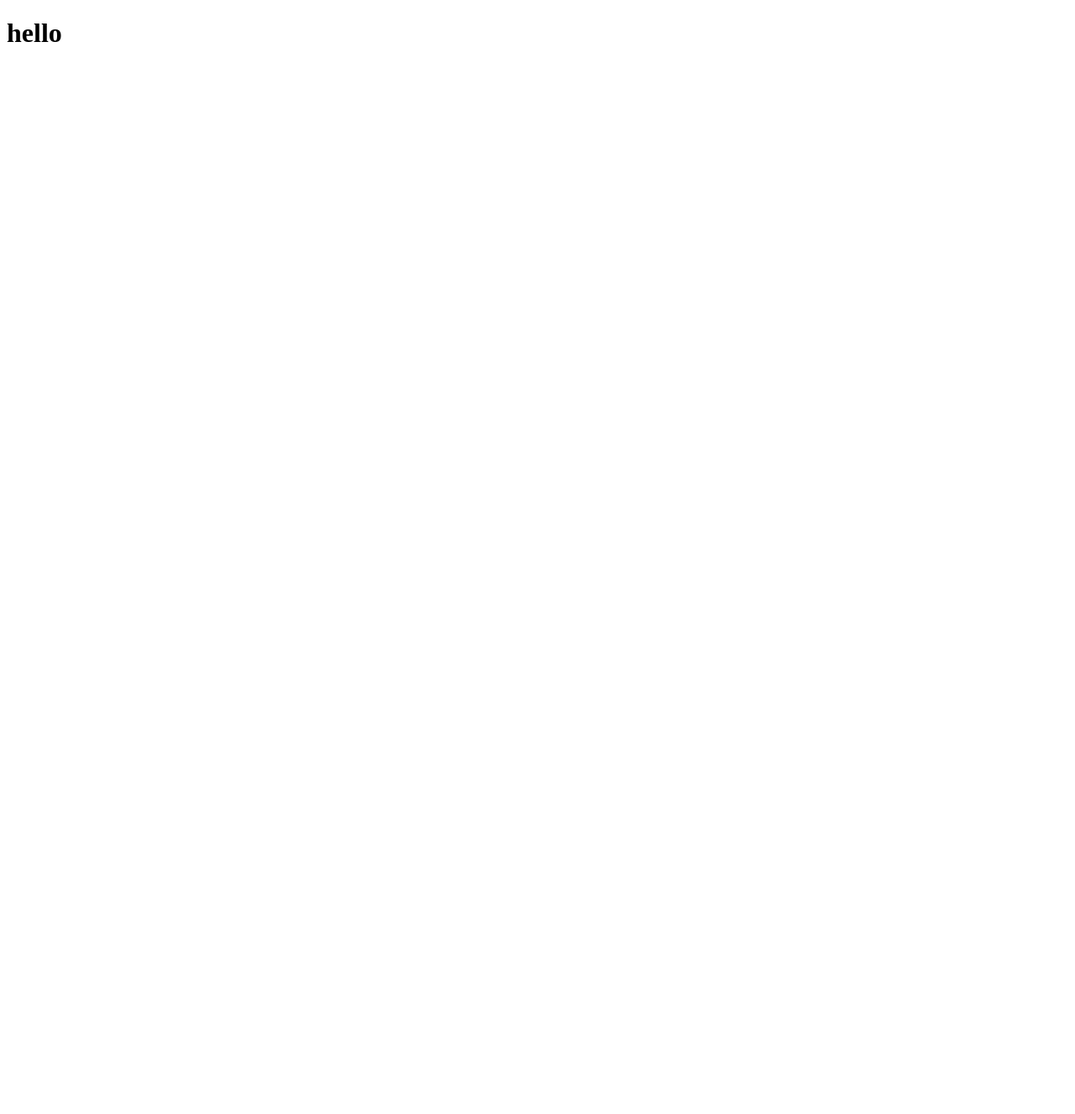
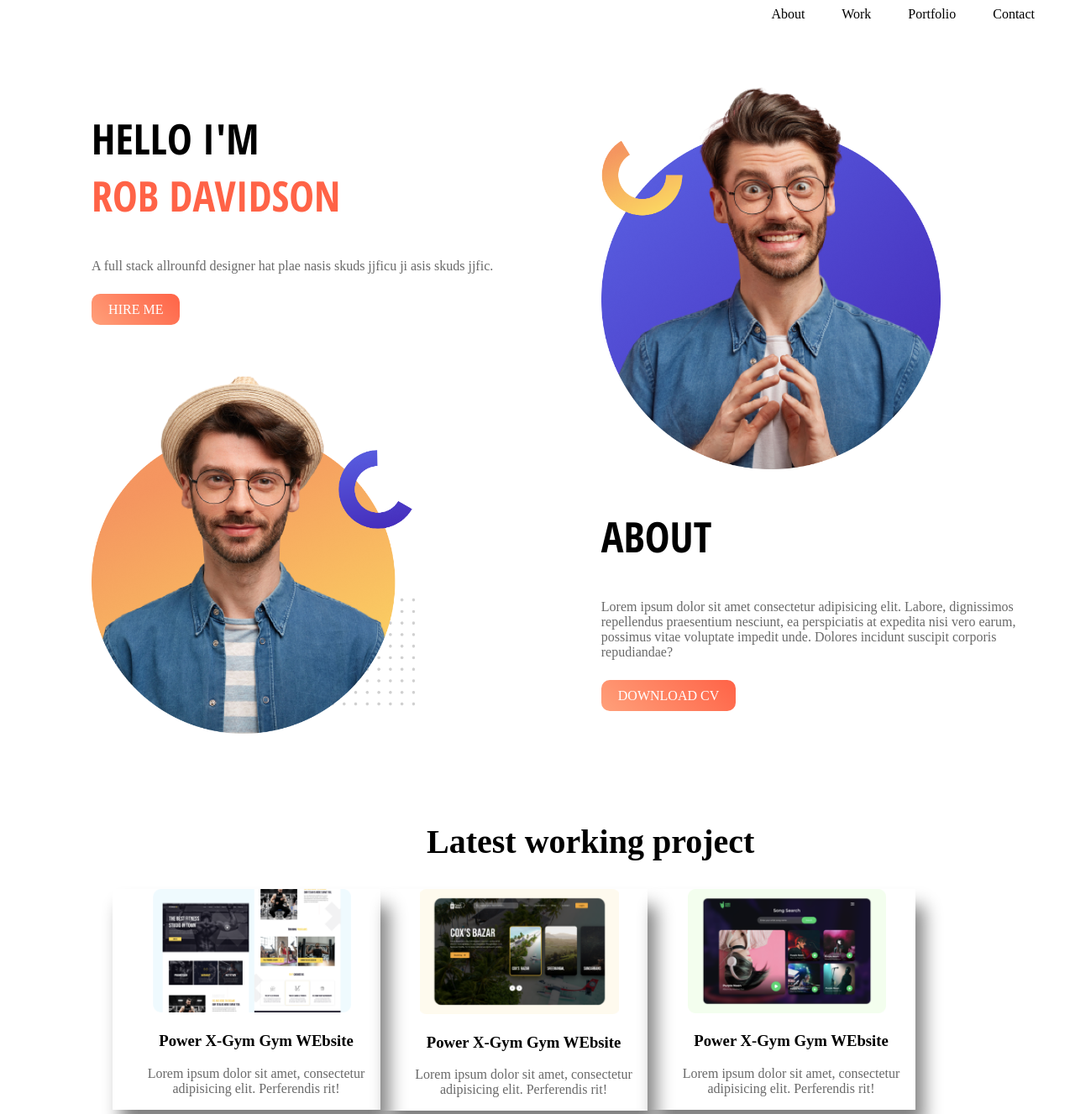
Before and after one commit to sayeedreza99/personal.website, a plain HTML site: page index.html in a window 1280 px wide. Shown: the top 1327 px of the page at 84% size. Before the commit the page ends 800 px from the top, so only its background shows below. Drawn offline with Linux system fonts and the light colour scheme.

Commit message:
complete

```diff
--- a/index.html
+++ b/index.html
@@ -6,8 +6,86 @@
     <meta name="viewport" content="width=device-width, initial-scale=1.0" />
     <title>Document</title>
     <link rel="stylesheet" href="style.css" />
+    <link
+      href="https://fonts.googleapis.com/css2?family=Open+Sans+Condensed:wght@700&family=Oswald&family=Poppins&family=Readex+Pro&display=swap"
+      rel="stylesheet"
+    />
   </head>
   <body>
-    <h1>hello</h1>
+    <header>
+      <nav>
+        <a name="About" href="">About</a>
+        <a name="Work" href="">Work</a>
+        <a name="Portfolio" href="">Portfolio</a>
+        <a href="">Contact</a>
+      </nav>
+    </header>
+    <section class="first-section">
+      <div class="first-part half-width">
+        <div class="hello">
+          <h1>
+            HELLO I'M <br />
+            <span class="orange-highlight">ROB DAVIDSON</span>
+          </h1>
+          <p>
+            A full stack allrounfd designer hat plae nasis skuds jjficu ji asis
+            skuds jjfic.
+          </p>
+          <br />
+          <a class="link-button" href="http://" target="_blank">HIRE ME</a>
+        </div>
+        <div>
+          <img class="image" src="images/do not use this pic2.png" alt="" />
+        </div>
+      </div>
+      <div class="half-width">
+        <div>
+          <img class="image" src="images/do not use this pic.png" alt="" />
+        </div>
+        <div class="about">
+          <h1>ABOUT</h1>
+          <p>
+            Lorem ipsum dolor sit amet consectetur adipisicing elit. Labore,
+            dignissimos repellendus praesentium nesciunt, ea perspiciatis at
+            expedita nisi vero earum, possimus vitae voluptate impedit unde.
+            Dolores incidunt suscipit corporis repudiandae?
+          </p>
+          <br />
+          <a class="link-button" href="http://" target="_blank">DOWNLOAD CV</a>
+        </div>
+      </div>
+    </section>
+    <section class="working-project">
+       <h2>Latest working project</h2>
+      <div class="project">
+       <img class="image" src="images/image 4.png" alt="">
+       <h3>Power X-Gym Gym WEbsite</h3>
+       <p>Lorem ipsum dolor sit amet, consectetur adipisicing elit. Perferendis rit!</p>
+      </div>
+      <div class="project">
+        <img class="image" src="images/image 5.png" alt="">
+        <h3>Power X-Gym Gym WEbsite</h3>
+       <p>Lorem ipsum dolor sit amet, consectetur adipisicing elit. Perferendis rit!</p>
+      </div>
+      <div class="project">
+        <img class="image" src="images/image 8.png" alt="">
+        <h3>Power X-Gym Gym WEbsite</h3>
+       <p>Lorem ipsum dolor sit amet, consectetur adipisicing elit. Perferendis rit!</p>
+      </div>
+    </section>
+    <section class="query-section">
+<div class="query-div">
+  <div class="work-chat">
+<h1>WORK INQUERY</h1>
+</div>
+<div class="work-chat">
+<a id="button" class="link-button" href="http://#" target="_blank">Lets's Chat</a>
+</div>
+</div>
+<br>
+<br>
+<h3>STAY CONNECTED</h3>
+<email>hasldjal@kakj.com</email>
+    </section>
   </body>
 </html>
--- a/style.css
+++ b/style.css
@@ -0,0 +1,79 @@
+nav {
+  text-align: right;
+}
+nav a {
+  text-decoration: none;
+  padding-right: 40px;
+  color: black;
+}
+h1 {
+  font-size: 50px;
+  font-family: "Open Sans Condensed", sans-serif;
+}
+h2 {
+  font-size: 40px;
+}
+p {
+  color: dimgray;
+}
+.half-width {
+  width: 40%;
+  float: left;
+  padding-left: 5%;
+  margin-left: 3%;
+}
+.orange-highlight {
+  color: tomato;
+}
+.image {
+  width: 80%;
+  padding-right: 10px;
+}
+.link-button {
+  text-decoration: none;
+  background-image: linear-gradient(45deg, lightsalmon, tomato);
+  padding: 10px 20px;
+  border-radius: 10px;
+  color: white;
+  font-weight: 700px;
+}
+.first-part {
+  padding-top: 5%;
+}
+.first-section{
+  height: 900px;
+}
+.working-project{
+  text-align: center;
+  height: 500px;
+  padding-left: 10%;
+}
+
+.project{
+  padding-left: 2%;
+  text-align: center;
+  width: 26%;
+  float: left;
+  box-shadow: 10px 20px 20px grey;
+}
+.query-section{
+  text-align: center;
+}
+.query-div{
+
+    width: 65%;
+    height: 150px;
+    background-color: tomato;
+    border-radius: 10px;
+    display:flex;
+    margin: auto;
+
+}
+.work-chat{
+  width: 40%;
+  margin: auto;
+
+}
+section{
+  padding-bottom: 20px;
+}
```
